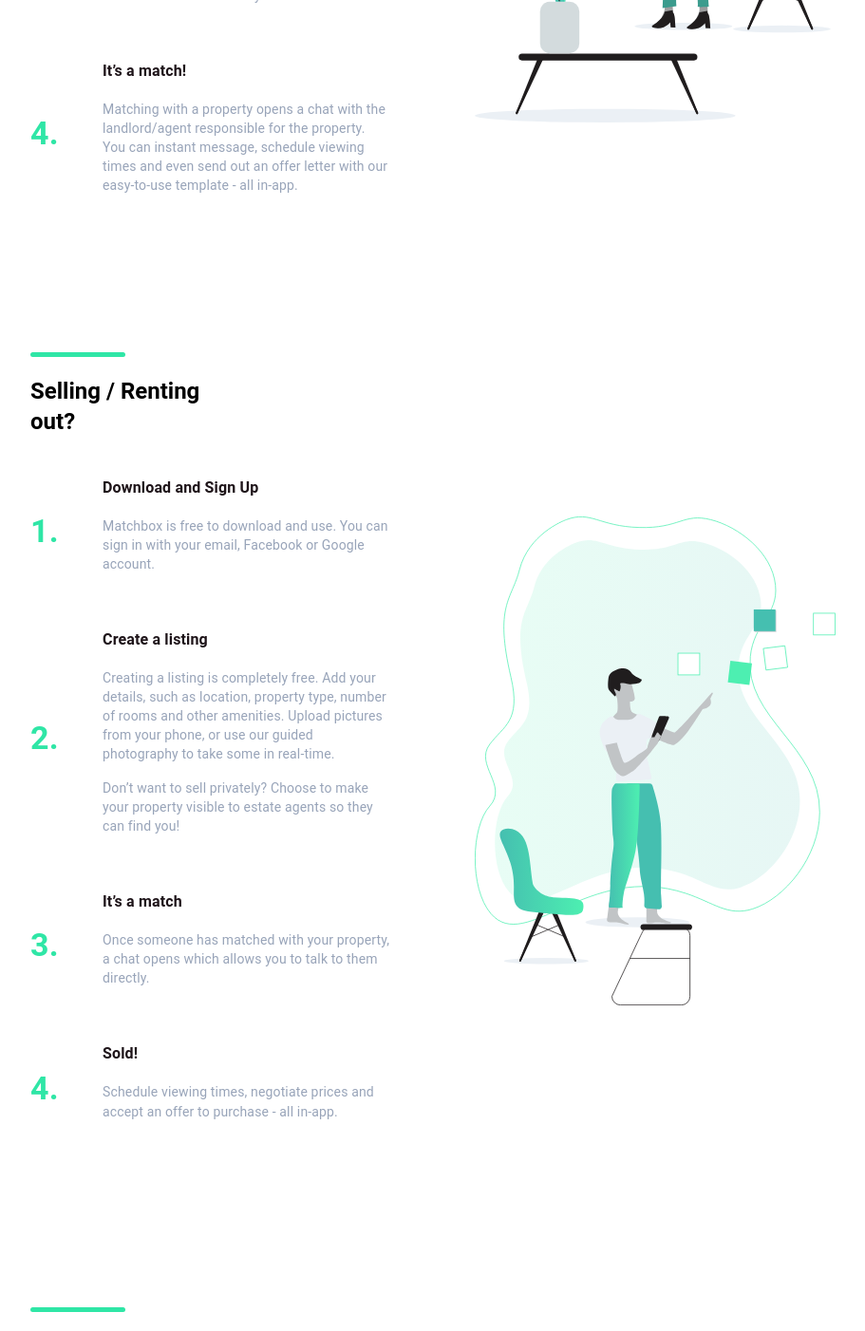
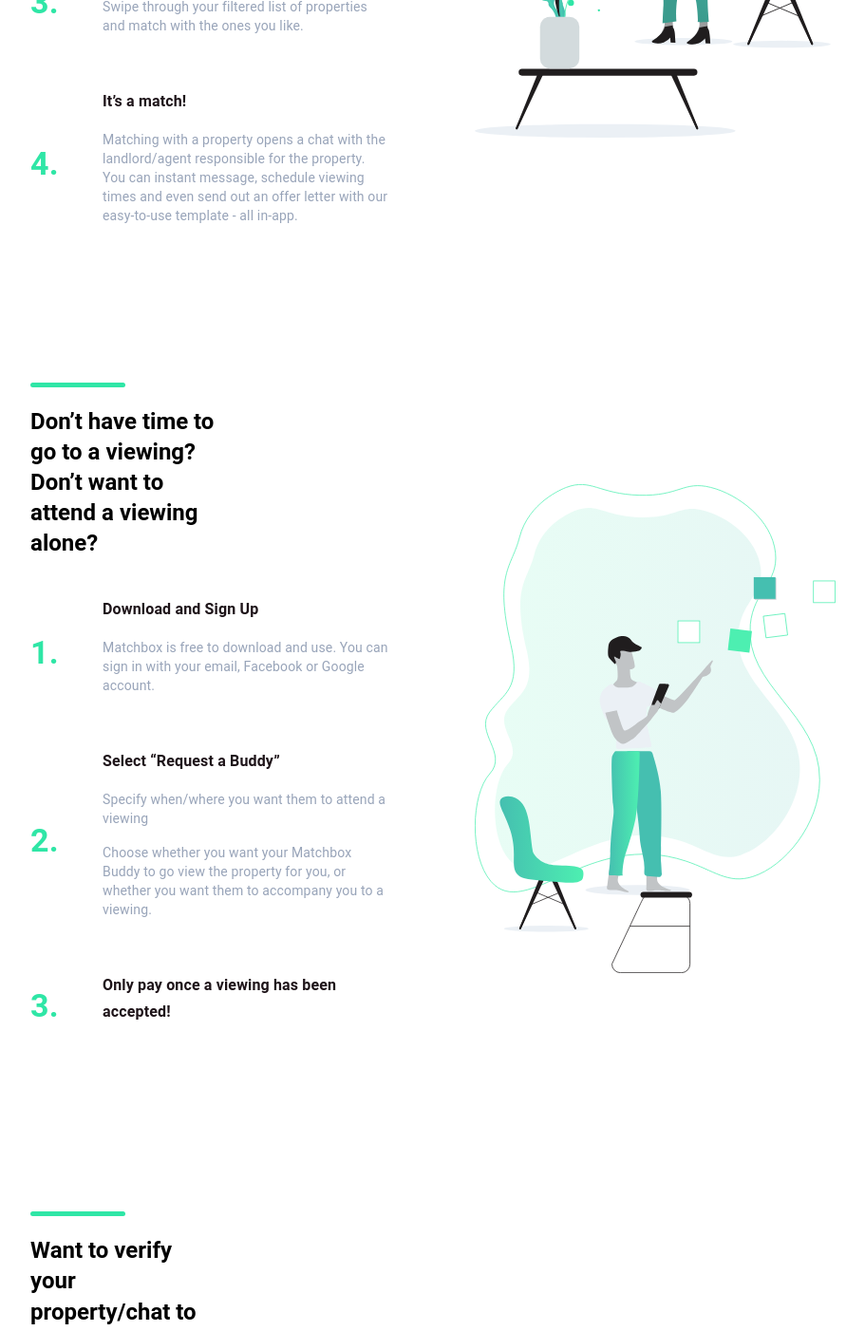
Before and after one commit to JoshuaHewitson/matchbox_website, a React (Create React App) app: page / in a window 1280 px wide. Shown: the part 1330-2732 px from the top of the page at 95% size, without its empty margins (188-1099 px from the left). Built offline with nearby package versions, Linux system fonts and the light colour scheme.

Commit message:
changed steps to viewing focus

```diff
--- a/src/pages/Home.js
+++ b/src/pages/Home.js
@@ -134,7 +134,7 @@ class Home extends Component {
         </div>
         <div style={{ marginBottom: 40 }}>
           <Typography variant='h5' align='left' paragraph style={{ maxWidth: 200, fontWeight: 'bold' }}>
-            Buying / Renting?
+            Looking for properties?
           </Typography>
         </div>
         <div style={{ marginLeft: 0, marginRight: 0, marginBottom: 40 }}>
@@ -181,7 +181,7 @@ class Home extends Component {
         </div>
         <div style={{ marginBottom: 40 }}>
           <Typography variant='h5' align='left' paragraph style={{ maxWidth: 200, fontWeight: 'bold' }}>
-            Selling / Renting out?
+           Don’t have time to go to a viewing? Don’t want to attend a viewing alone?
           </Typography>
         </div>
         <div style={{ marginLeft: 0, marginRight: 0, marginBottom: 40 }}>
@@ -196,25 +196,16 @@ class Home extends Component {
           <Step
             num={2}
             image={testPic2}
-            heading='Create a listing'
-            paragraph1='Creating a listing is completely free. Add your details, such as location, property type, number of rooms and other amenities. Upload pictures from your phone, or use our guided photography to take some in real-time.'
-            paragraph2='Don’t want to sell privately? Choose to make your property visible to estate agents so they can find you!'
+            heading='Select “Request a Buddy”'
+            paragraph1='Specify when/where you want them to attend a viewing'
+            paragraph2='Choose whether you want your Matchbox Buddy to go view the property for you, or whether you want them to accompany you to a viewing.'
           />
         </div>
         <div style={{ marginLeft: 0, marginRight: 0, marginBottom: 40 }}>
           <Step
             num={3}
             image={testPic1}
-            heading='It’s a match'
-            paragraph1='Once someone has matched with your property, a chat opens which allows you to talk to them directly.'
-          />
-        </div>
-        <div style={{ marginLeft: 0, marginRight: 0, marginBottom: 40 }}>
-          <Step
-            num={4}
-            image={testPic1}
-            heading='Sold!'
-            paragraph1='Schedule viewing times, negotiate prices and accept an offer to purchase - all in-app.'
+            heading='Only pay once a viewing has been accepted!'
           />
         </div>
       </TextContainer>
@@ -229,39 +220,31 @@ class Home extends Component {
         </div>
         <div style={{ marginBottom: 40 }}>
           <Typography variant='h5' align='left' paragraph style={{ maxWidth: 200, fontWeight: 'bold' }}>
-            Agent?
+            Want to verify your property/chat to buyers?
           </Typography>
         </div>
         <div style={{ marginLeft: 0, marginRight: 0, marginBottom: 40 }}>
           <Step
             num={1}
             image={testPic1}
-            heading='Download and Sign Up'
-            paragraph1='Matchbox is free to download. Sign up and verify that you are an agent.'
+            heading='Request verification'
+            paragraph1='We send a Matchbox Buddy to your property to verify that your listing is an accurate representation of the property.'
           />
         </div>
         <div style={{ marginLeft: 0, marginRight: 0, marginBottom: 40 }}>
           <Step
             num={2}
             image={testPic2}
-            heading='Create a listing / find properties'
-            paragraph1='You can either upload the properties on your books, or you can swipe through a list of properties with sellers who are looking to find estate agents.'
+            heading='Start chatting'
+            paragraph1='We notify you once someone has matched with your property and a chat opens which allows you to talk to them directly.'
           />
         </div>
         <div style={{ marginLeft: 0, marginRight: 0, marginBottom: 40 }}>
           <Step
             num={3}
             image={testPic1}
-            heading='Match with a buyer'
-            paragraph1='Chat, schedule viewings, sell! We only charge a fee when you’ve actually sold your property on the app - so it’s completely risk free.'
-          />
-        </div>
-        <div style={{ marginLeft: 0, marginRight: 0 }}>
-          <Step
-            num={4}
-            image={testPic1}
-            heading='Match with a seller'
-            paragraph1='Chat, become their agent and go back to step 3.'
+            heading=' Five times lucky'
+            paragraph1='Your first five matches are free! If you want to chat with more people, simply select one of our monthly payment packages '
           />
         </div>
       </TextContainer>
```
